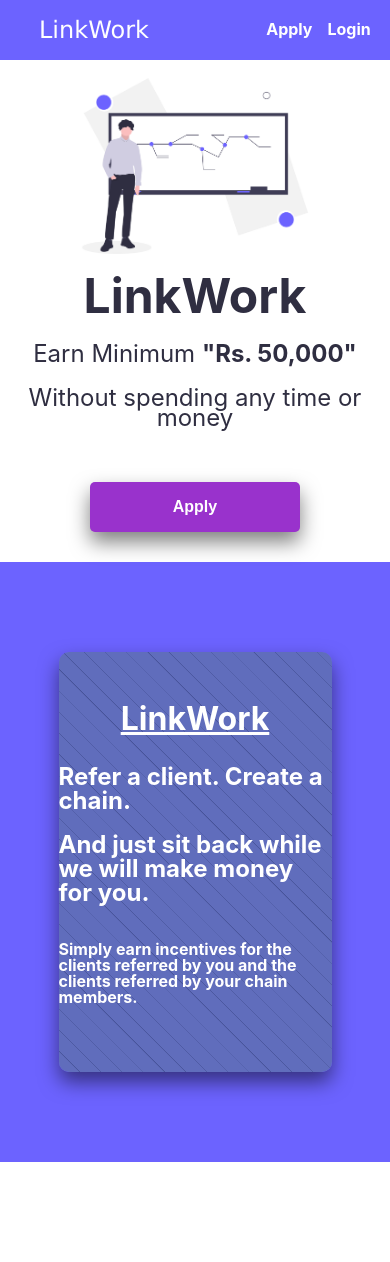
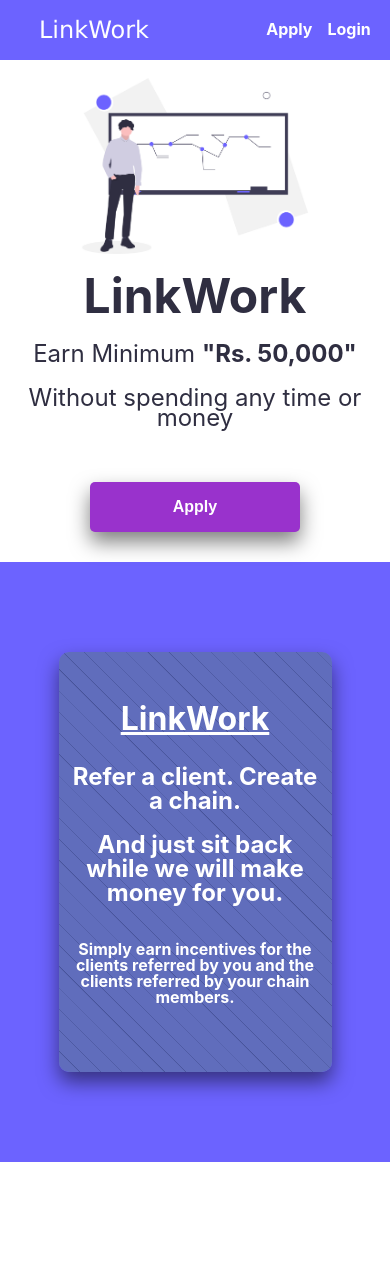
Before and after one commit to Anubhav311/lw_frontend, a React (Create React App) app: page / in a window 390 px wide. Shown: the top 1262 px of the page. Built offline with nearby package versions, Linux system fonts and the light colour scheme.

Commit message:
added responsiveness to gist-div

```diff
--- a/src/App.css
+++ b/src/App.css
@@ -162,11 +162,12 @@
     width: 70%;
     height: 70%;
     margin: auto;
-    /* background-color: white; */
+    padding: 10px;
     display: flex;
     flex-direction: column;
     justify-content: center;
     align-items: center;
+    text-align: center;
     border-radius: 10px;
     box-shadow: 0 10px 20px rgba(0, 0, 0, 0.5);
     background: repeating-linear-gradient(
--- a/src/components/LandingPage/LandingPage.js
+++ b/src/components/LandingPage/LandingPage.js
@@ -25,7 +25,6 @@ function LandingPage() {
   </div>
   <section className="gist-section">
     <div className="gist-div">
-      {/* <img style={{width: "60%"}} src={link_img} alt="header image"/> */}
       <h1>LinkWork</h1>
       <h2>Refer a client. Create a chain.</h2>
       <h2>And just sit back while we will make money for you.</h2>
```
